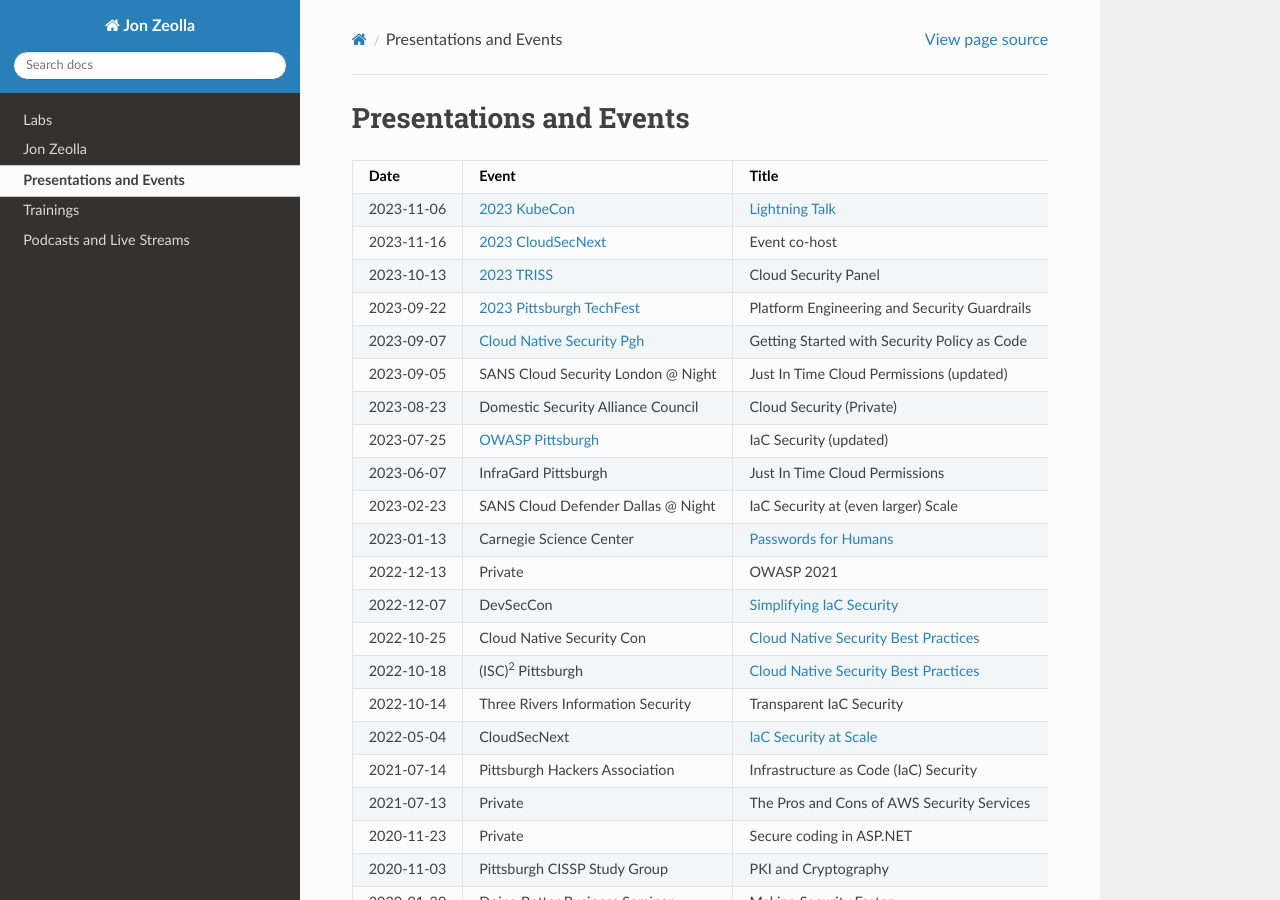
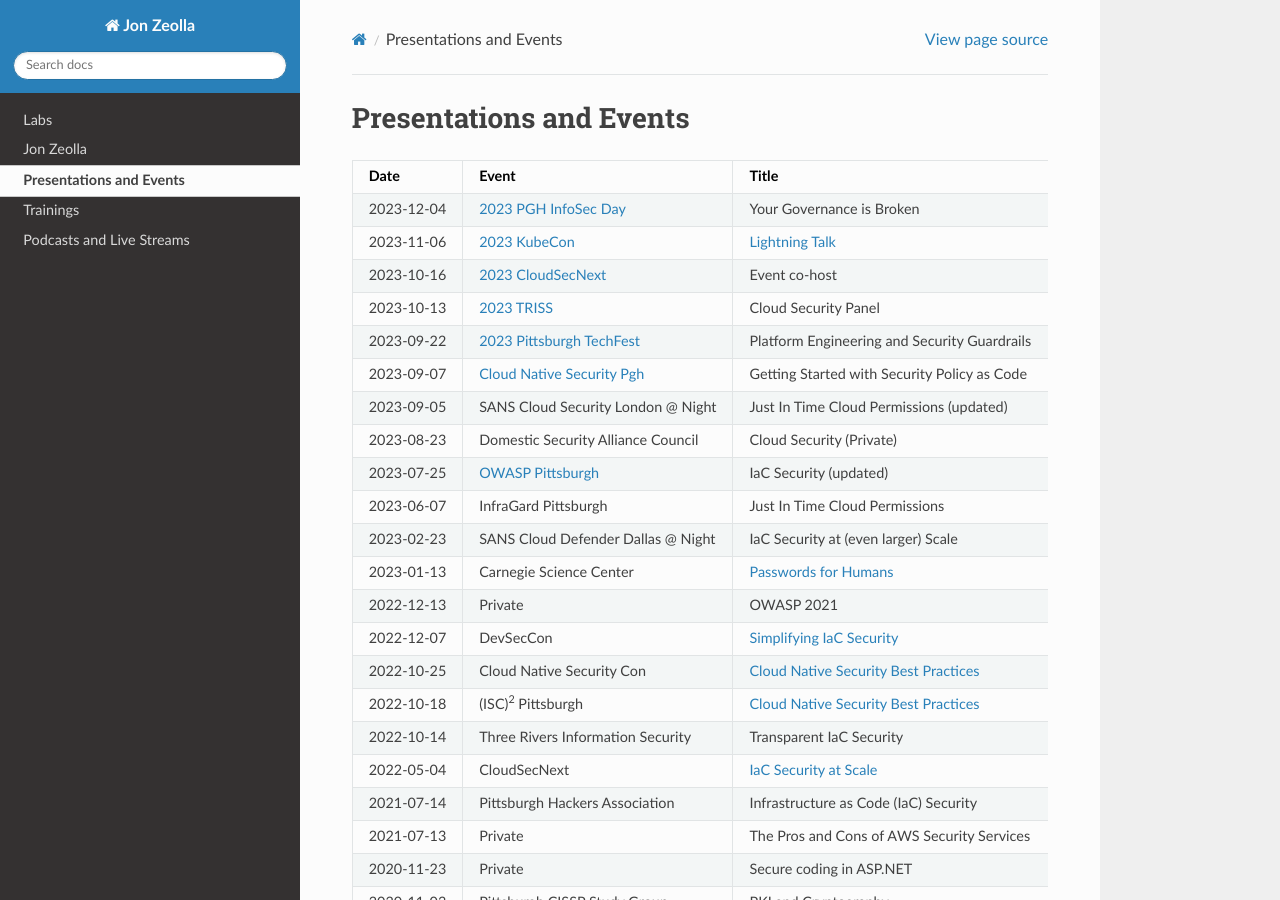
Before and after one commit to JonZeolla/JonZeolla.github.io, a Sphinx documentation site: the page built from docs/ref/jz-content.md, in a window 1280 px wide and 900 px high. Built offline with Sphinx 7.4.7 and the Read the Docs theme 2.0.0, drawn with Linux system fonts in a browser that asks for light colours.

Commit message:
Add 2023 PGH InfoSec day

```diff
--- a/docs/ref/jz-content.md
+++ b/docs/ref/jz-content.md
@@ -9,8 +9,9 @@
 
 | Date       | Event                                  | Title                                                          |
 | ---------- | -------------------------------------- | -------------------------------------------------------------- |
+| 2023-12-04 | [2023 PGH InfoSec Day][2023-PInfoSec]  | Your Governance is Broken                                      |
 | 2023-11-06 | [2023 KubeCon][2023-KubeCon]           | [Lightning Talk][2023-KubeCon-Talk]                            |
-| 2023-11-16 | [2023 CloudSecNext][2023-CloudSecNext] | Event co-host                                                  |
+| 2023-10-16 | [2023 CloudSecNext][2023-CloudSecNext] | Event co-host                                                  |
 | 2023-10-13 | [2023 TRISS][2023-TRISS]               | Cloud Security Panel                                           |
 | 2023-09-22 | [2023 Pittsburgh TechFest][2023-TF]    | Platform Engineering and Security Guardrails                   |
 | 2023-09-07 | [Cloud Native Security Pgh][2023-CNSP] | Getting Started with Security Policy as Code                   |
@@ -67,6 +68,7 @@
 | 2012-08-07 | Pittsburgh Technical Institute         | Life After Graduation                                          |
 | 2011-10-05 | Pittsburgh Technical Institute         | Alumni Speaker Series                                          |
 
+[2023-PInfoSec]: https://web.cvent.com/event/2014576f-92db-4057-ae41-9b25a39a1909/websitePage:eb8094ff-eb19-4b4c-a88f-22e9f5e536bb "2023 Pittsburgh InfoSec Day"
 [2023-KubeCon-Talk]: https://kccncna2023.sched.com/event/1R2ll/cl-lightning-talk-empowering-the-deaf-and-hard-of-hearing-in-cloud-native-and-open-source-jon-zeolla-seiso-catherine-paganini-buoyant "2023 KubeCon Lightning Talk"
 [2023-CloudSecNext]: https://www.sans.org/cyber-security-training-events/cloudsecnext-summit-2023/ "2023 CloudSecNext"
 [2023-KubeCon]: https://events.linuxfoundation.org/kubecon-cloudnativecon-north-america/ "2023 KubeCon and CloudNativeCon"
```
